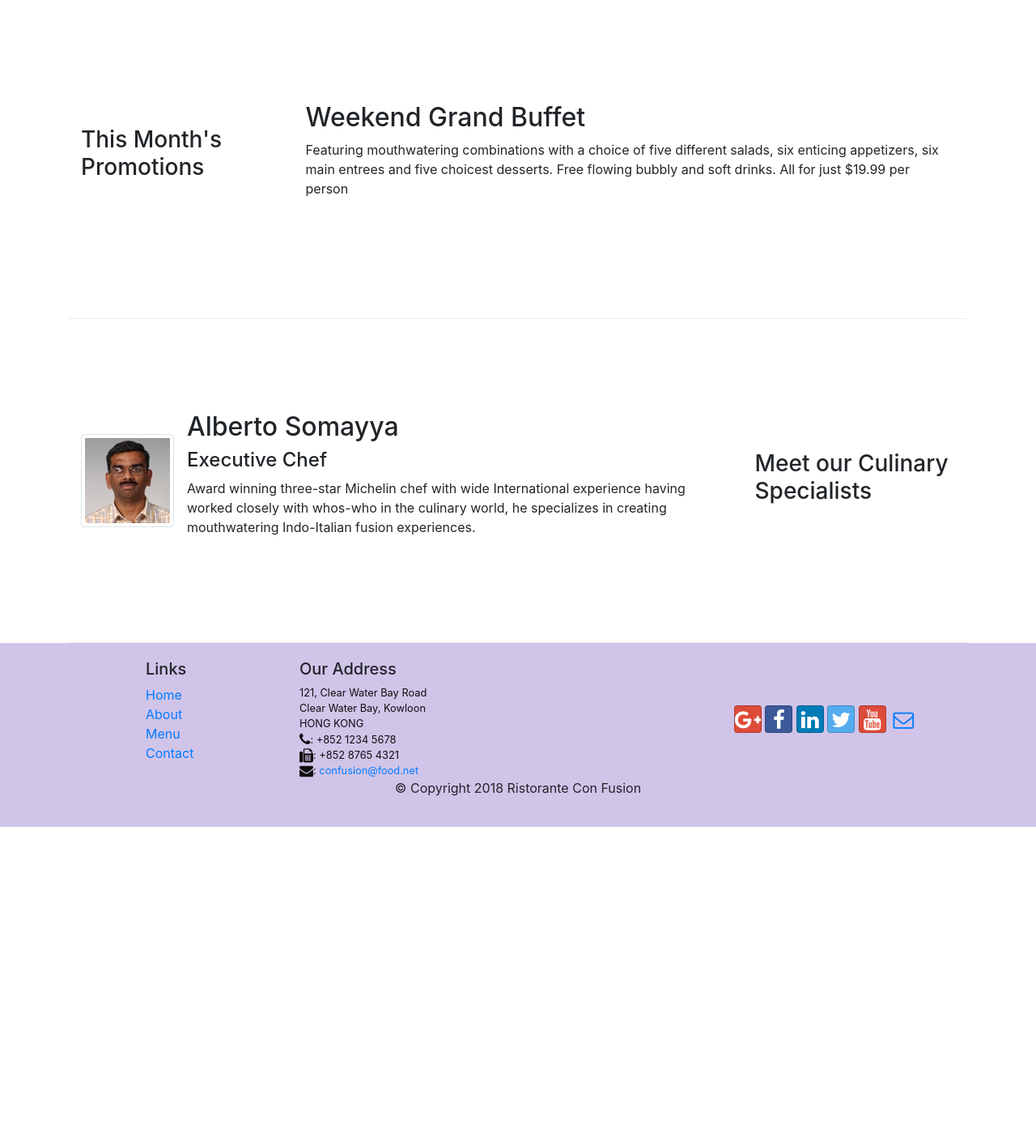
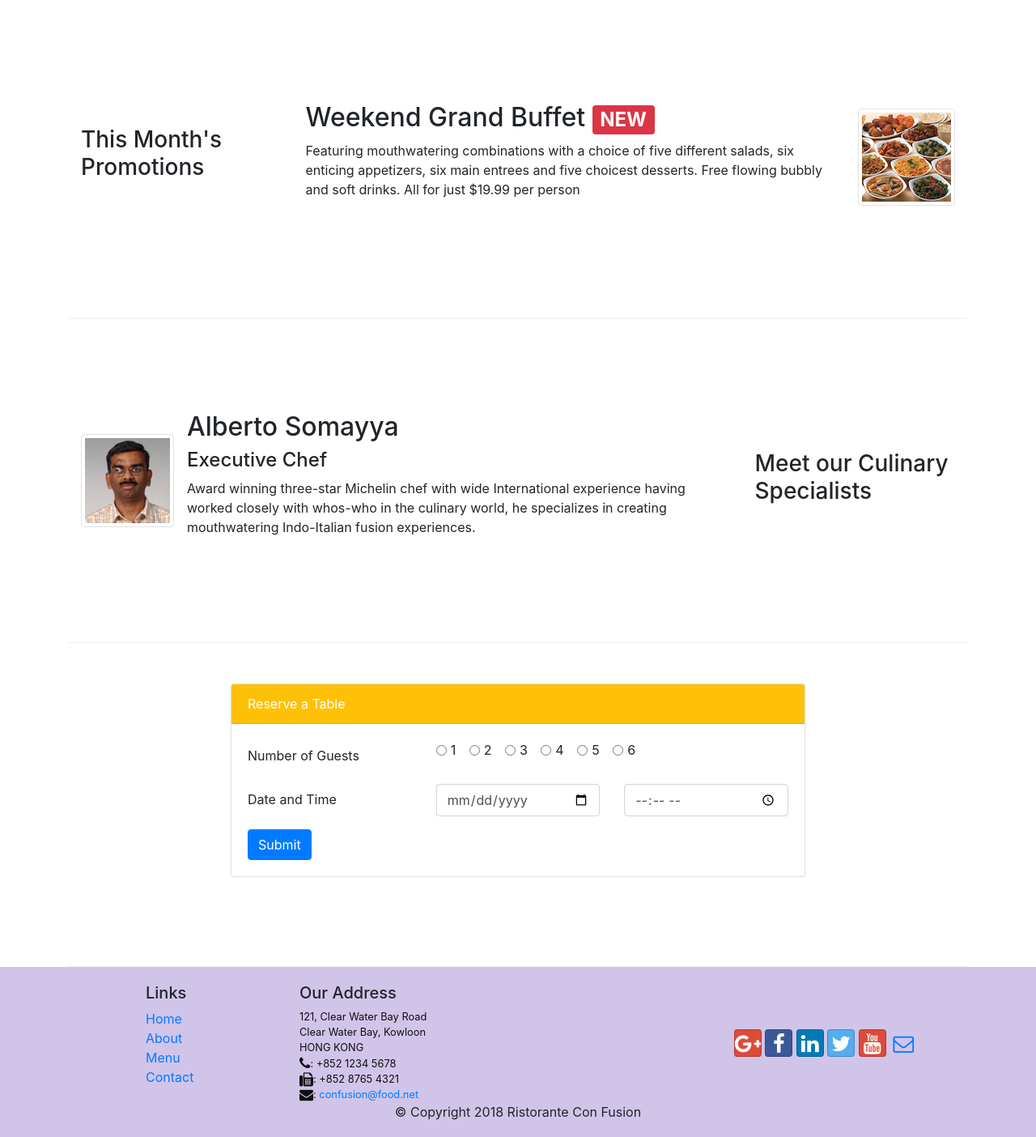
Before and after one commit to laizheng/Coursera-FullStack, a website: page conFusion/index.html in a window 1280 px wide. Shown: the part 740-2144 px from the top of the page at 81% size. Before the commit the page ends 1761 px from the top, so only its background shows below. Drawn offline with nearby package versions, Linux system fonts and the light colour scheme.

Commit message:
assignment 2

```diff
--- a/conFusion/index.html
+++ b/conFusion/index.html
@@ -48,8 +48,11 @@
                     <h1>Ristorante con Fusion</h1>
                     <p>We take inspiration from the World's best cuisines, and create a unique fusion experience. Our lipsmacking creations will tickle your culinary senses!</p>
                 </div>
-                <div class="col-12 col-sm align-self-center">
+                <div class="col-12 col-sm-3 align-self-center">
                     <img src="img/logo.png" class="img-fluid">
+                </div>
+                <div class="col-12 col-sm-3 align-self-center">
+                    <a href="#reservationForm" class="btn btn-sm btn-warning" role="button">Reserve Table</a>
                 </div>
             </div>
         </div>
@@ -65,9 +68,11 @@
                     <img class="d-flex mr-3 img-thumbnail align-self-center"
                          src="img/uthappizza.png" alt="Uthappizza">
                     <div class="media-body">
-                        <h2 class="mt-0">Uthappizza</h2>
-                        <span class="badge badge-danger">HOT</span>
-                        <span class="badge badge-pill badge-secondary">$4.99</span>
+                        <h2 class="mt-0">
+                            Uthappizza
+                            <span class="badge badge-danger">HOT</span>
+                            <span class="badge badge-pill badge-secondary">$4.99</span>
+                        </h2>
                         <p class="d-none d-sm-block">A unique combination of Indian Uthappam (pancake) and
                             Italian pizza, topped with Cerignola olives, ripe vine
                             cherry tomatoes, Vidalia onion, Guntur chillies and
@@ -82,8 +87,20 @@
                 <h3>This Month's Promotions</h3>
             </div>
             <div class="col col-sm sol-md">
-                <h2>Weekend Grand Buffet</h2>
-                <p class="d-none d-sm-block">Featuring mouthwatering combinations with a choice of five different salads, six enticing appetizers, six main entrees and five choicest desserts. Free flowing bubbly and soft drinks. All for just $19.99 per person </p>
+                <div class="media">
+                    <div class="media-body">
+                        <h2 class="mt-0">
+                            Weekend Grand Buffet
+                            <span class="badge badge-danger">NEW</span>
+                        </h2>
+                        <p class="d-none d-sm-block">Featuring mouthwatering combinations with a choice of five
+                            different salads, six enticing appetizers, six main entrees and five choicest desserts.
+                            Free flowing bubbly and soft drinks. All for just $19.99 per person
+                        </p>
+                    </div>
+                    <img class="d-flex ml-3 img-thumbnail align-self-center"
+                         src="img/buffet.png" alt="Buffet">
+                </div>
             </div>
         </div>
 
@@ -107,6 +124,63 @@
                 </div>
             </div>
         </div>
+
+        <div class="row row-content" id="reservationForm">
+            <div class="col-12 offset-sm-2 col-sm-8 ">
+                <div class="card">
+                    <div class="card-header bg-warning text-white">
+                        Reserve a Table
+                    </div>
+                    <div class="card-body">
+                        <form>
+
+                            <div class="form-group row">
+                                <label for="numberOfGuestsOptions" class="col-12 col-md-4 col-form-label">Number of Guests</label>
+                                <div class="col-12 col-sm-8" id="numberOfGuestsOptions">
+                                    <div class="form-check form-check-inline">
+                                        <input class="form-check-input" type="radio" name="numberOfGuests1" id="numberOfGuests1" value="1">
+                                        <label class="form-check-label" for="numberOfGuests1">1</label>
+                                    </div>
+                                    <div class="form-check form-check-inline">
+                                        <input class="form-check-input" type="radio" name="numberOfGuests1" id="numberOfGuests2" value="2">
+                                        <label class="form-check-label" for="numberOfGuests2">2</label>
+                                    </div>
+                                    <div class="form-check form-check-inline">
+                                        <input class="form-check-input" type="radio" name="numberOfGuests1" id="numberOfGuests3" value="3">
+                                        <label class="form-check-label" for="numberOfGuests3">3</label>
+                                    </div>
+                                    <div class="form-check form-check-inline">
+                                        <input class="form-check-input" type="radio" name="numberOfGuests1" id="numberOfGuests4" value="4">
+                                        <label class="form-check-label" for="numberOfGuests4">4</label>
+                                    </div>
+                                    <div class="form-check form-check-inline">
+                                        <input class="form-check-input" type="radio" name="numberOfGuests1" id="numberOfGuests5" value="5">
+                                        <label class="form-check-label" for="numberOfGuests5">5</label>
+                                    </div>
+                                    <div class="form-check form-check-inline">
+                                        <input class="form-check-input" type="radio" name="numberOfGuests1" id="numberOfGuests6" value="6">
+                                        <label class="form-check-label" for="numberOfGuests6">6</label>
+                                    </div>
+                                </div>
+                            </div>
+
+                            <div class="form-group row">
+                                <label for="date" class="col-12 col-md-4 col-form-label">Date and Time</label>
+                                <div class="col-6 col-md-4">
+                                    <input type="date" class="form-control" id="date" name="date" placeholder="Date">
+                                </div>
+                                <div class="col-6 col-md-4">
+                                    <input type="time" class="form-control" id="time" name="time" placeholder="Time">
+                                </div>
+                            </div>
+
+                            <button type="submit" class="btn btn-primary">Submit</button>
+                        </form>
+                    </div>
+                </div>
+            </div>
+        </div>
+
     </div>
 
     <footer class="footer">
```
